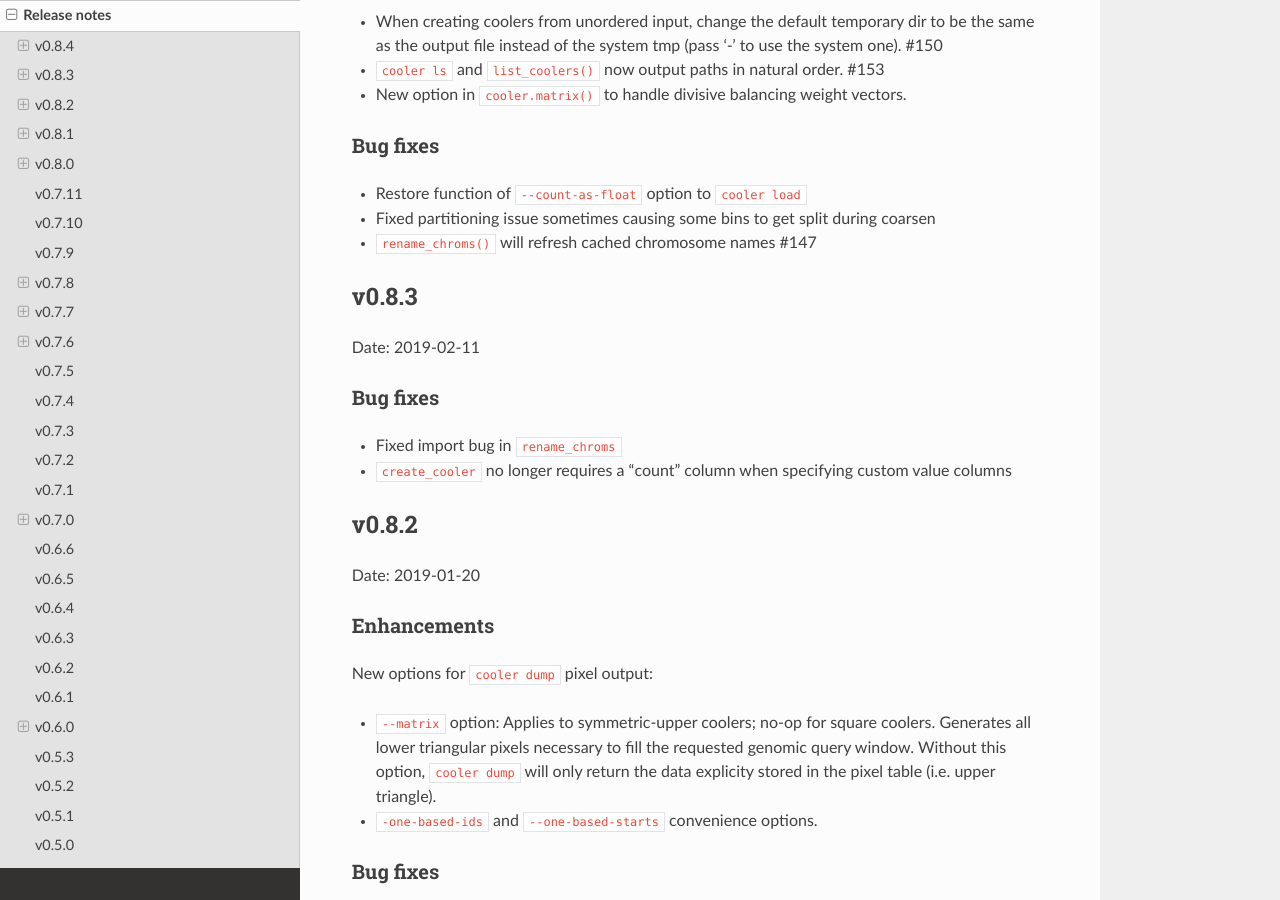
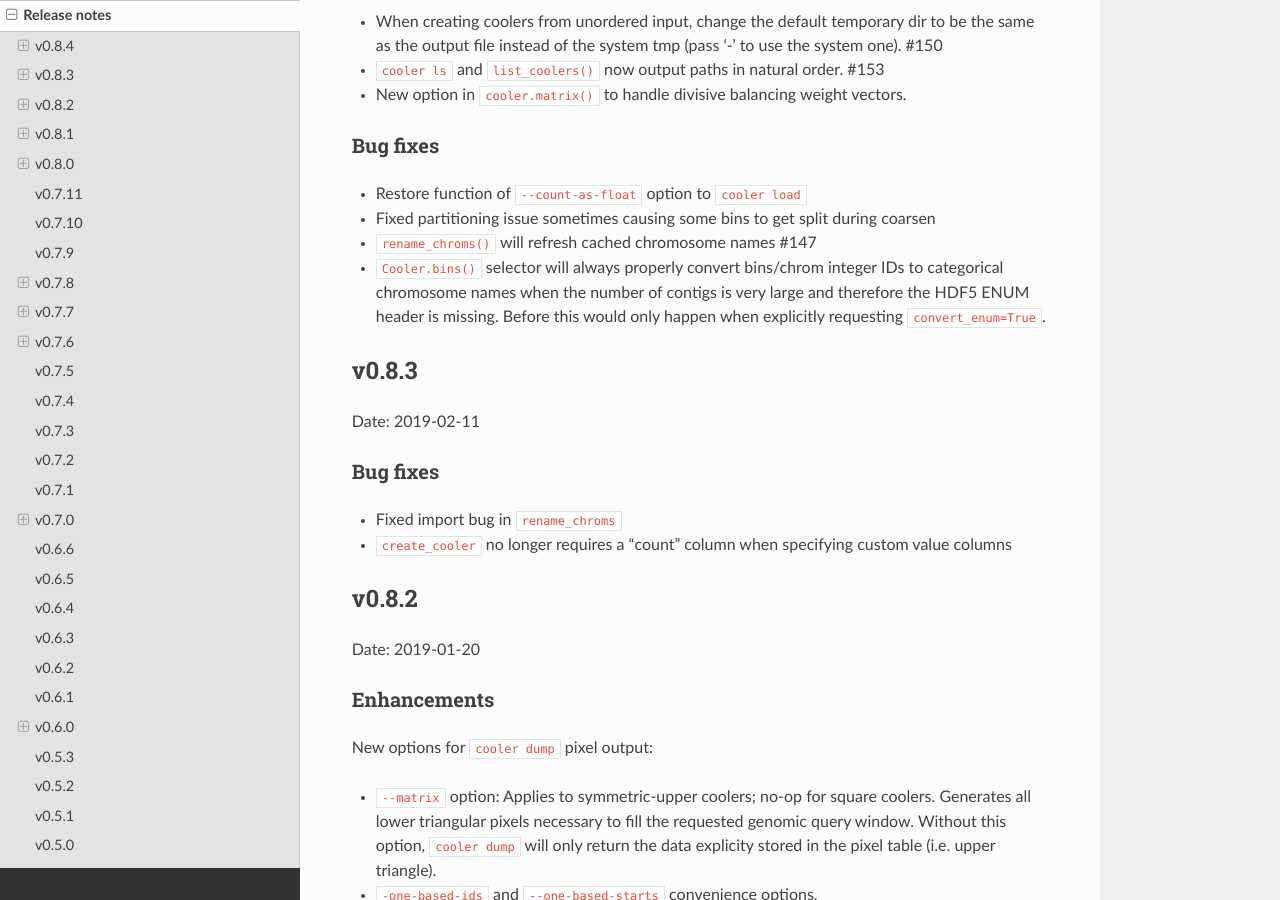
Before and after one commit to open2c/cooler, a Sphinx documentation site: the page built from docs/releasenotes.md, in a window 1280 px wide and 900 px high, scrolled down 304 px. Built offline with Sphinx 7.4.7 and the Read the Docs theme 2.0.0, drawn with Linux system fonts in a browser that asks for light colours; pages that are not in the unit, such as notebooks, are missing from menus.

Commit message:
Prep for release again

```diff
--- a/docs/releasenotes.md
+++ b/docs/releasenotes.md
@@ -13,6 +13,7 @@ Date: 2019-04-04
 * Restore function of `--count-as-float` option to `cooler load`
 * Fixed partitioning issue sometimes causing some bins to get split during coarsen
 * `rename_chroms()` will refresh cached chromosome names #147
+* `Cooler.bins()` selector will always properly convert bins/chrom integer IDs to categorical chromosome names when the number of contigs is very large and therefore the HDF5 ENUM header is missing. Before this would only happen when explicitly requesting `convert_enum=True`.
 
 ## v0.8.3 #
 
```
